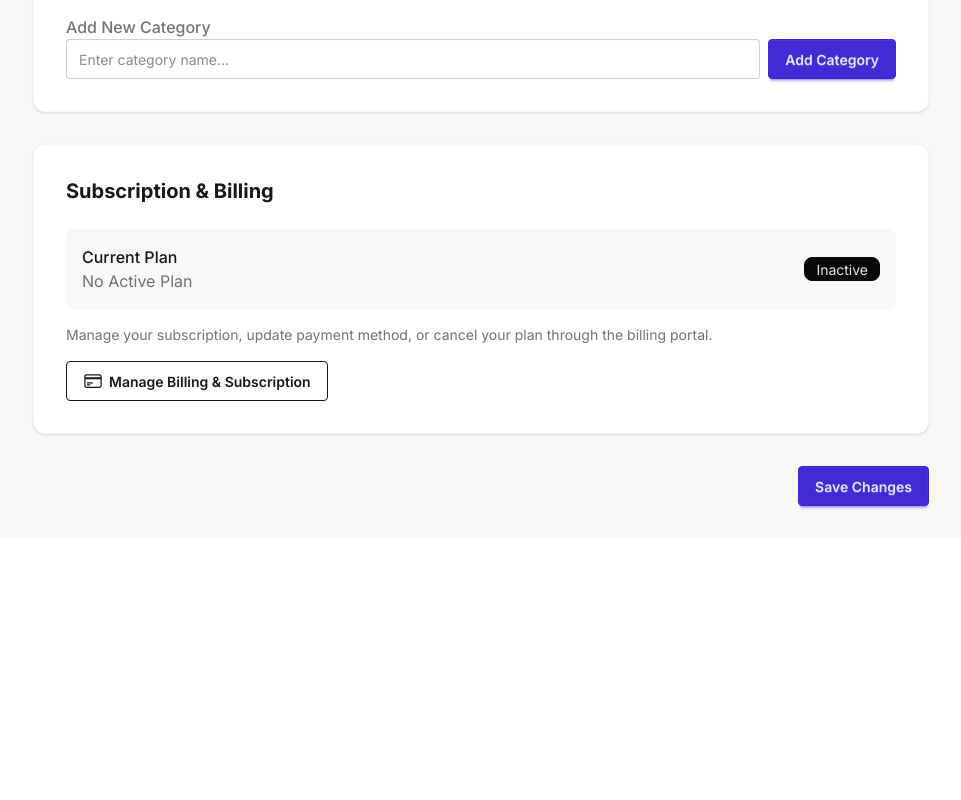
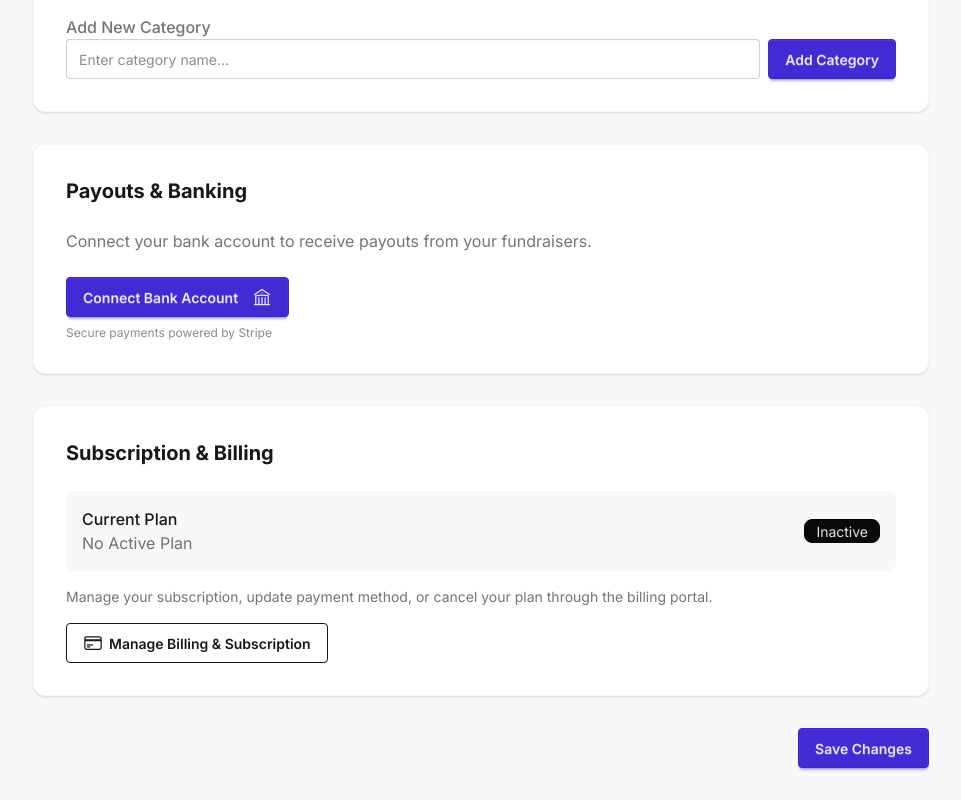
Before and after one commit to eagleone34/kindercause, a Next.js app: page /dashboard/settings in a window 1280 px wide. Shown: the part 1412-2212 px from the top of the page, without its empty margins (287-1248 px from the left). Before the commit the page ends 1950 px from the top, so only its background shows below. Built offline with nearby package versions, Linux system fonts and the light colour scheme; no server answers; sample sign-in values are in the browser's storage.

Commit message:
Feat: 7-day free trial + Payouts + Fixes

```diff
--- /dev/null
+++ b/app/api/stripe/connect/route.js
@@ -0,0 +1,70 @@
+import { NextResponse } from "next/server";
+import { auth } from "@/libs/auth";
+import { createAdminSupabaseClient } from "@/libs/supabase";
+import Stripe from "stripe";
+
+const stripe = new Stripe(process.env.STRIPE_SECRET_KEY);
+
+export async function POST(req) {
+    try {
+        const session = await auth();
+        if (!session?.user?.id) {
+            return NextResponse.json({ error: "Unauthorized" }, { status: 401 });
+        }
+
+        const supabase = createAdminSupabaseClient();
+
+        // Get organization
+        const { data: org, error: orgError } = await supabase
+            .from("organizations")
+            .select("*")
+            .eq("user_id", session.user.id)
+            .single();
+
+        if (orgError || !org) {
+            return NextResponse.json({ error: "Organization not found" }, { status: 404 });
+        }
+
+        let accountId = org.stripe_account_id;
+
+        // 1. Create Stripe Account if not exists
+        if (!accountId) {
+            const account = await stripe.accounts.create({
+                type: "express",
+                email: session.user.email,
+                capabilities: {
+                    card_payments: { requested: true },
+                    transfers: { requested: true },
+                },
+                business_type: "non_profit", // Default, can be changed in onboarding
+                company: {
+                    name: org.name,
+                },
+            });
+
+            accountId = account.id;
+
+            // Save to DB
+            await supabase
+                .from("organizations")
+                .update({
+                    stripe_account_id: accountId,
+                    stripe_account_status: 'pending' // pending onboarding
+                })
+                .eq("id", org.id);
+        }
+
+        // 2. Create Account Link for onboarding
+        const accountLink = await stripe.accountLinks.create({
+            account: accountId,
+            refresh_url: `${process.env.NEXT_PUBLIC_APP_URL}/dashboard/settings?connect=refresh`,
+            return_url: `${process.env.NEXT_PUBLIC_APP_URL}/dashboard/settings?connect=success`,
+            type: "account_onboarding",
+        });
+
+        return NextResponse.json({ url: accountLink.url });
+    } catch (error) {
+        console.error("Error creating Connect account:", error);
+        return NextResponse.json({ error: error.message }, { status: 500 });
+    }
+}
--- /dev/null
+++ b/app/api/stripe/dashboard/route.js
@@ -0,0 +1,36 @@
+import { NextResponse } from "next/server";
+import { auth } from "@/libs/auth";
+import { createAdminSupabaseClient } from "@/libs/supabase";
+import Stripe from "stripe";
+
+const stripe = new Stripe(process.env.STRIPE_SECRET_KEY);
+
+export async function POST(req) {
+    try {
+        const session = await auth();
+        if (!session?.user?.id) {
+            return NextResponse.json({ error: "Unauthorized" }, { status: 401 });
+        }
+
+        const supabase = createAdminSupabaseClient();
+
+        // Get organization
+        const { data: org, error: orgError } = await supabase
+            .from("organizations")
+            .select("stripe_account_id")
+            .eq("user_id", session.user.id)
+            .single();
+
+        if (orgError || !org?.stripe_account_id) {
+            return NextResponse.json({ error: "Stripe connection not found" }, { status: 404 });
+        }
+
+        // Create Login Link
+        const loginLink = await stripe.accounts.createLoginLink(org.stripe_account_id);
+
+        return NextResponse.json({ url: loginLink.url });
+    } catch (error) {
+        console.error("Error creating dashboard link:", error);
+        return NextResponse.json({ error: error.message }, { status: 500 });
+    }
+}
--- a/app/dashboard/settings/page.js
+++ b/app/dashboard/settings/page.js
@@ -441,6 +441,66 @@ export default function SettingsPage() {
                     </div>
                 </div>
 
+                {/* Payouts & Banking */}
+                <div className="bg-base-100 p-8 rounded-xl shadow-sm border border-base-200">
+                    <h2 className="text-xl font-bold mb-6">Payouts & Banking</h2>
+                    <p className="text-base-content/60 mb-6">
+                        Connect your bank account to receive payouts from your fundraisers.
+                    </p>
+
+                    <div className="flex items-center gap-4">
+                        {organization?.stripe_account_id ? (
+                            <div className="w-full">
+                                <div className="alert alert-success mb-4 text-white">
+                                    <svg xmlns="http://www.w3.org/2000/svg" className="stroke-current shrink-0 h-6 w-6" fill="none" viewBox="0 0 24 24"><path strokeLinecap="round" strokeLinejoin="round" strokeWidth="2" d="M9 12l2 2 4-4m6 2a9 9 0 11-18 0 9 9 0 0118 0z" /></svg>
+                                    <span>Your bank account is connected.</span>
+                                </div>
+                                <button
+                                    type="button"
+                                    onClick={async () => {
+                                        try {
+                                            const res = await fetch("/api/stripe/dashboard", { method: "POST" });
+                                            const data = await res.json();
+                                            if (data.url) window.location.href = data.url;
+                                            else toast.error("Failed to load dashboard");
+                                        } catch (e) { toast.error("Error loading dashboard"); }
+                                    }}
+                                    className="btn btn-primary"
+                                >
+                                    View Payout Dashboard
+                                    <svg xmlns="http://www.w3.org/2000/svg" fill="none" viewBox="0 0 24 24" strokeWidth={1.5} stroke="currentColor" className="w-5 h-5 ml-2">
+                                        <path strokeLinecap="round" strokeLinejoin="round" d="M13.5 6H5.25A2.25 2.25 0 003 8.25v10.5A2.25 2.25 0 005.25 21h10.5A2.25 2.25 0 0018 18.75V10.5m-10.5 6L21 3m0 0h-5.25M21 3v5.25" />
+                                    </svg>
+                                </button>
+                            </div>
+                        ) : (
+                            <div>
+                                <button
+                                    type="button"
+                                    onClick={async () => {
+                                        toast("Connecting to Stripe...", { icon: "🏦" });
+                                        try {
+                                            const res = await fetch("/api/stripe/connect", { method: "POST" });
+                                            const data = await res.json();
+                                            if (data.url) window.location.href = data.url;
+                                            else toast.error("Failed to start connection");
+                                        } catch (e) { toast.error("Error connecting"); }
+                                    }}
+                                    className="btn btn-primary"
+                                >
+                                    Connect Bank Account
+                                    <svg xmlns="http://www.w3.org/2000/svg" fill="none" viewBox="0 0 24 24" strokeWidth={1.5} stroke="currentColor" className="w-5 h-5 ml-2">
+                                        <path strokeLinecap="round" strokeLinejoin="round" d="M12 21v-8.25M15.75 21v-8.25M8.25 21v-8.25M3 9l9-6 9 6m-1.5 12V10.332A48.36 48.36 0 0012 9.75c-2.551 0-5.056.2-7.5.582V21M3 21h18M12 6.75h.008v.008H12V6.75z" />
+                                    </svg>
+                                </button>
+                                <p className="text-xs text-base-content/50 mt-2">
+                                    Secure payments powered by Stripe
+                                </p>
+                            </div>
+                        )}
+                    </div>
+                </div>
+
                 {/* Subscription */}
                 <div className="bg-base-100 p-8 rounded-xl shadow-sm border border-base-200">
                     <h2 className="text-xl font-bold mb-6">Subscription & Billing</h2>
@@ -461,10 +521,10 @@ export default function SettingsPage() {
                             </div>
                             <span
                                 className={`badge ${organization?.subscription_status === 'active'
-                                        ? 'badge-success'
-                                        : organization?.subscription_status === 'past_due'
-                                            ? 'badge-warning'
-                                            : 'badge-neutral'
+                                    ? 'badge-success'
+                                    : organization?.subscription_status === 'past_due'
+                                        ? 'badge-warning'
+                                        : 'badge-neutral'
                                     }`}
                             >
                                 {organization?.subscription_status ? (
--- a/config.js
+++ b/config.js
@@ -28,6 +28,7 @@ const config = {
         // If you have an anchor price (i.e. $29) that you want to display crossed out, put it here. Otherwise, leave it empty
         priceAnchor: null,
         features: [
+          { name: "7-day free trial" },
           { name: "Unlimited events & campaigns" },
           { name: "Contact management" },
           { name: "Email notifications" },
@@ -45,6 +46,7 @@ const config = {
         price: 19,
         priceAnchor: null,
         features: [
+          { name: "7-day free trial" },
           { name: "Everything in Starter" },
           { name: "Volunteer shift management" },
           { name: "Analytics dashboard" },
--- a/libs/stripe.js
+++ b/libs/stripe.js
@@ -22,6 +22,10 @@ export const createCheckout = async ({
       // The option below costs 0.4% (up to $2) per invoice. Alternatively, you can use https://zenvoice.io/ to create unlimited invoices automatically.
       // extraParams.invoice_creation = { enabled: true };
       extraParams.payment_intent_data = { setup_future_usage: "on_session" };
+    } else if (mode === "subscription") {
+      extraParams.subscription_data = {
+        trial_period_days: 7,
+      };
     }
     if (user?.email) {
       extraParams.customer_email = user.email;
@@ -41,10 +45,10 @@ export const createCheckout = async ({
     ],
     discounts: couponId
       ? [
-          {
-            coupon: couponId,
-          },
-        ]
+        {
+          coupon: couponId,
+        },
+      ]
       : [],
     success_url: successUrl,
     cancel_url: cancelUrl,
```
